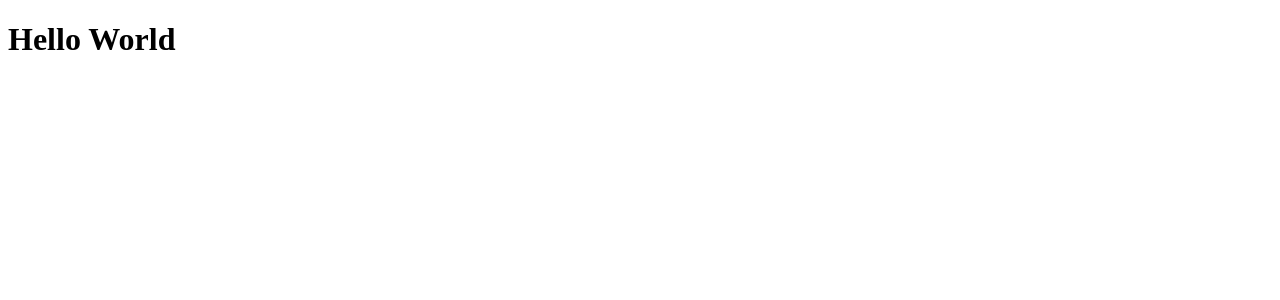
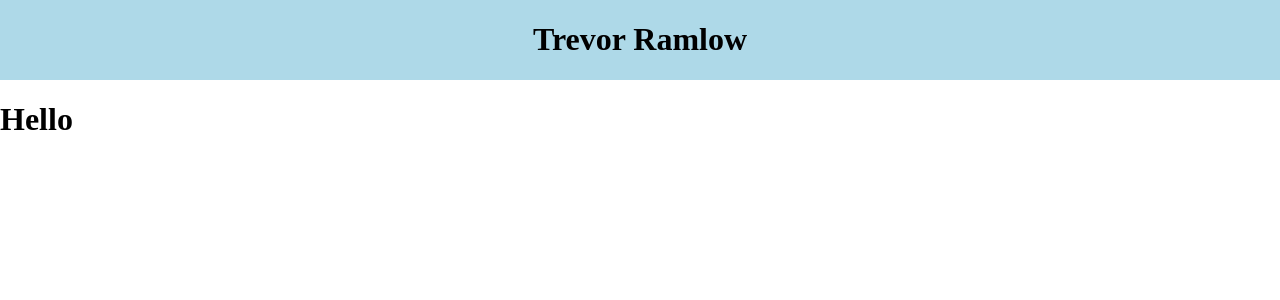
Before and after one commit to trevaftw/website, a React (Create React App) app: page / in a window 1280 px wide. Shown: the top 300 px of the page. Built offline with nearby package versions, Linux system fonts and the light colour scheme.

Commit message:
add background color to nav

```diff
--- a/src/Components/App/App.js
+++ b/src/Components/App/App.js
@@ -1,11 +1,32 @@
 import React, { Component } from 'react';
+import {
+  HashRouter as Router,
+  Route,
+  Switch, //put switch around the routes will check all the routes for a match, then if not it will render the 404--see last route before </switch>
+} from 'react-router-dom';
+
+//components
+import Nav from '../Nav/Nav';
+
+//routes
+import Home from '../Home/Home';
 
 class App extends Component {
   render() {
     return (
-      <>
-      <h1>Hello World</h1>
-      </>
+      <Router>
+        <Nav />
+        <div>
+          <Switch>
+            <Route
+              exact
+              path="/"
+              component={Home}
+            />
+            <Route render={() => <center><h1>404<br /><br />This page doesn't exist<br />Why did you come here?</h1></center>} />
+          </Switch>
+        </div>
+      </Router>
     );
   }
 }
--- a/src/Components/Home/Home.js
+++ b/src/Components/Home/Home.js
@@ -0,0 +1,13 @@
+import React, { Component } from 'react';
+
+class Home extends Component {
+  render() {
+    return (
+      <>
+      <h1>Hello</h1>
+      </>
+    );
+  }
+}
+
+export default Home;
--- /dev/null
+++ b/src/Components/Nav/Nav.css
@@ -0,0 +1,9 @@
+header {
+    background-color: #aed9e8;
+    overflow: auto;
+}
+
+html, body {
+    margin: 0;
+    padding: 0;
+}
--- a/src/Components/Nav/Nav.js
+++ b/src/Components/Nav/Nav.js
@@ -0,0 +1,16 @@
+import React, { Component } from 'react';
+import './Nav.css';
+
+class Nav extends Component {
+    render() {
+        return (
+            <header>
+                <center>
+                    <h1>Trevor Ramlow</h1>
+                </center>
+            </header>
+        );
+    }
+}
+
+export default Nav;
```
